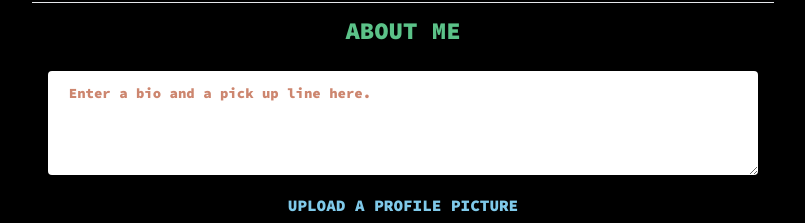
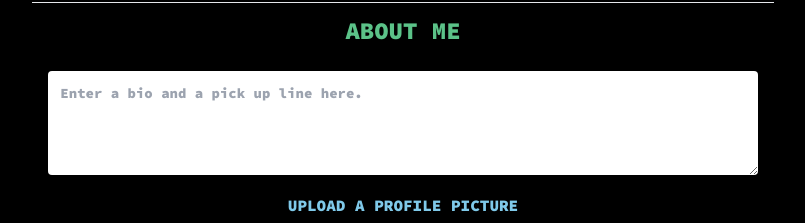
Before and after one commit to aimeepham14/merge-request-client, a React (Create React App) app: page /register in a window 1280 px wide. Shown: the part 911-1134 px from the top of the page, without its empty margins (237-1042 px from the left). Built offline with nearby package versions, Linux system fonts and the light colour scheme; a web font is replaced by a local one.

Commit message:
updates register.jsx so that bio is posted when registering

```diff
--- a/src/components/pages/Register.jsx
+++ b/src/components/pages/Register.jsx
@@ -601,7 +601,7 @@ export default function Register({ currentUser, setCurrentUser }) {
 				<div className="flex flex-wrap">
 				<div className="w-full lg:w-12/12 px-4">
 					<div className="relative w-full mb-3">
-					<textarea type="text" className="border-0 px-3 py-3 placeholder-blueGray-300 text-orange bg-white font-code rounded text-sm shadow focus:outline-none focus:ring w-full ease-linear transition-all duration-150" rows="4"> Enter a bio and a pick up line here.</textarea>
+					<textarea type="text" className="border-0 px-3 py-3 placeholder-blueGray-300 text-orange bg-white font-code rounded text-sm shadow focus:outline-none focus:ring w-full ease-linear transition-all duration-150" rows="4"onChange={e => setBiography(e.target.value)} placeholder='Enter a bio and a pick up line here.'></textarea>
 					</div>
 				</div>
 				</div>
```
